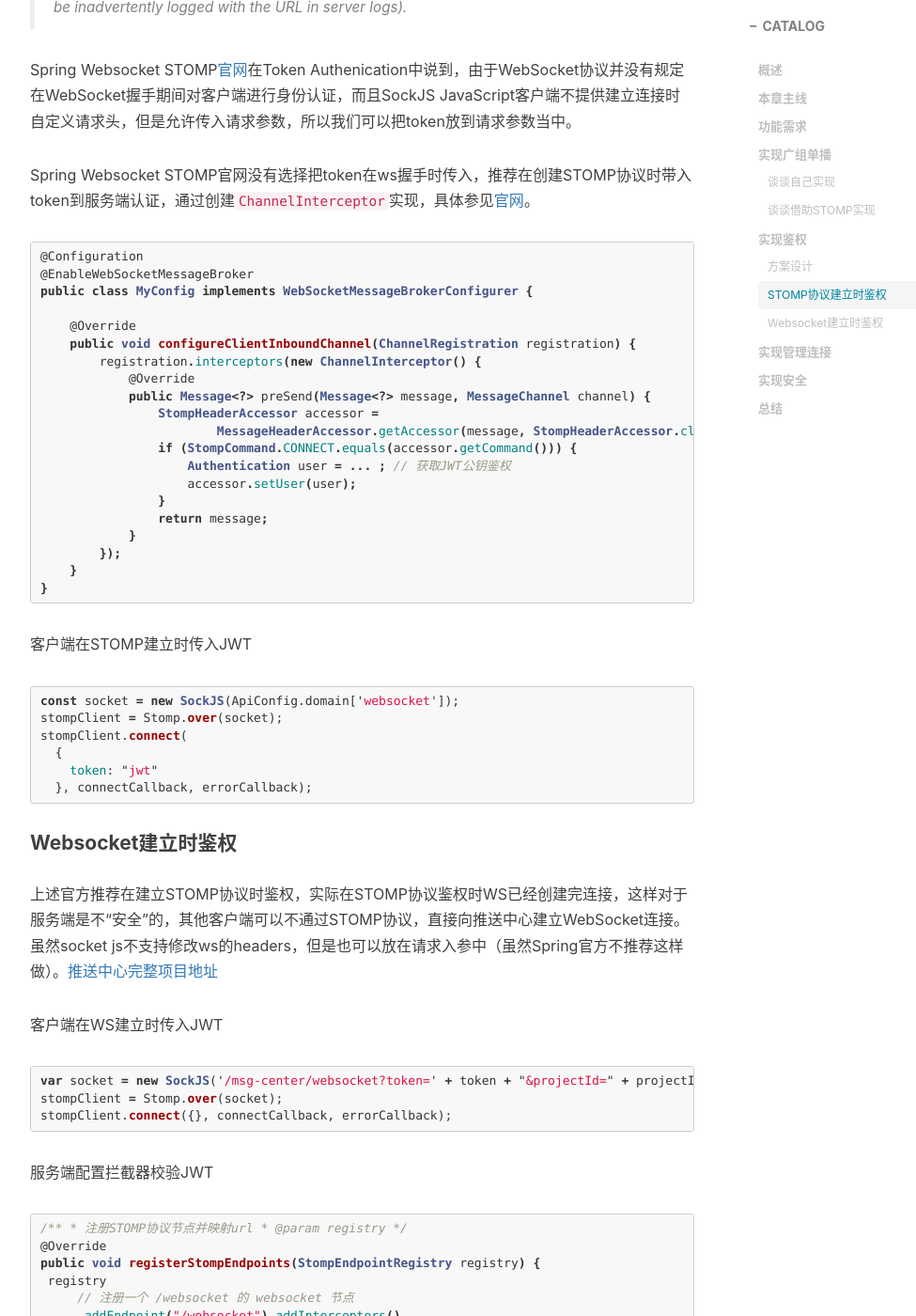
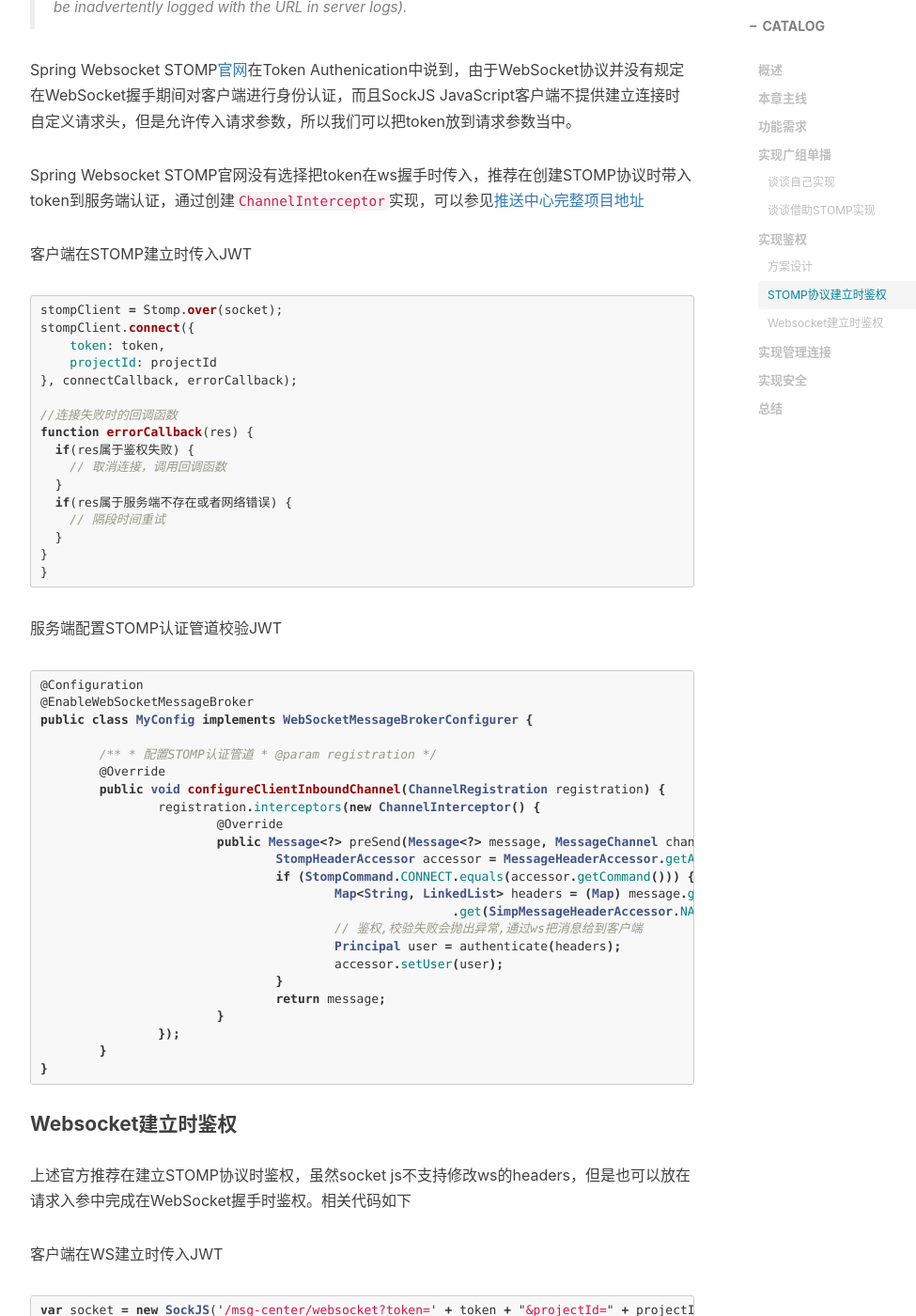
Before and after one commit to shibd/shibd.github.io, a Jekyll site: the page built from _posts/2019-08-16-Message-Center-2.md, in a window 1280 px wide and 1400 px high, scrolled down 5744 px. Shown: the whole window at 94% size, without its empty margins (233-1208 px from the left). Built offline with Jekyll 4.4.1, drawn with Linux system fonts in a browser that asks for light colours; nearby versions of some CDN libraries; comment, search, counter and statistics services are not loaded.

Commit message:
fix: 调整第二篇设计文章

````diff
--- a/_posts/2019-08-16-Message-Center-2.md
+++ b/_posts/2019-08-16-Message-Center-2.md
@@ -117,41 +117,60 @@ Spring WebSocket STOMP还支持针对认证的用户单独发送消息，你可
 
 Spring Websocket STOMP[官网](https://docs.spring.io/spring/docs/current/spring-framework-reference/web.html#websocket-stomp-authentication-token-based)在Token Authenication中说到，由于WebSocket协议并没有规定在WebSocket握手期间对客户端进行身份认证，而且SockJS JavaScript客户端不提供建立连接时自定义请求头，但是允许传入请求参数，所以我们可以把token放到请求参数当中。
 
-Spring Websocket STOMP官网没有选择把token在ws握手时传入，推荐在创建STOMP协议时带入token到服务端认证，通过创建`ChannelInterceptor`实现，具体参见[官网](https://docs.spring.io/spring/docs/current/spring-framework-reference/web.html#websocket-stomp-authentication-token-based)。
+Spring Websocket STOMP官网没有选择把token在ws握手时传入，推荐在创建STOMP协议时带入token到服务端认证，通过创建`ChannelInterceptor`实现，可以参见[推送中心完整项目地址](https://github.com/shibd/msg-center)
+
+客户端在STOMP建立时传入JWT
+``` javascript
+stompClient = Stomp.over(socket);
+stompClient.connect({
+    token: token,
+    projectId: projectId
+}, connectCallback, errorCallback);
+
+//连接失败时的回调函数
+function errorCallback(res) {
+  if(res属于鉴权失败) {
+    // 取消连接，调用回调函数
+  }
+  if(res属于服务端不存在或者网络错误) {
+    // 隔段时间重试
+  }
+}
+}
+```
+
+服务端配置STOMP认证管道校验JWT
 ``` java
 @Configuration
 @EnableWebSocketMessageBroker
 public class MyConfig implements WebSocketMessageBrokerConfigurer {
 
-    @Override
-    public void configureClientInboundChannel(ChannelRegistration registration) {
-        registration.interceptors(new ChannelInterceptor() {
-            @Override
-            public Message<?> preSend(Message<?> message, MessageChannel channel) {
-                StompHeaderAccessor accessor =
-                        MessageHeaderAccessor.getAccessor(message, StompHeaderAccessor.class);
-                if (StompCommand.CONNECT.equals(accessor.getCommand())) {
-                    Authentication user = ... ; // 获取JWT公钥鉴权
-                    accessor.setUser(user);
-                }
-                return message;
-            }
-        });
-    }
+	/**
+	 * 配置STOMP认证管道
+	 * @param registration
+	 */
+	@Override
+	public void configureClientInboundChannel(ChannelRegistration registration) {
+		registration.interceptors(new ChannelInterceptor() {
+			@Override
+			public Message<?> preSend(Message<?> message, MessageChannel channel) {
+				StompHeaderAccessor accessor = MessageHeaderAccessor.getAccessor(message, StompHeaderAccessor.class);
+				if (StompCommand.CONNECT.equals(accessor.getCommand())) {
+					Map<String, LinkedList> headers = (Map) message.getHeaders()
+							.get(SimpMessageHeaderAccessor.NATIVE_HEADERS);
+					// 鉴权,校验失败会抛出异常,通过ws把消息给到客户端
+					Principal user = authenticate(headers);
+					accessor.setUser(user);
+				}
+				return message;
+			}
+		});
+	}
 }
-```
-客户端在STOMP建立时传入JWT
-``` javascript
-const socket = new SockJS(ApiConfig.domain['websocket']);
-stompClient = Stomp.over(socket);
-stompClient.connect(
-  {
-    token: "jwt"
-  }, connectCallback, errorCallback);
 ```
 
 #### Websocket建立时鉴权
-上述官方推荐在建立STOMP协议时鉴权，实际在STOMP协议鉴权时WS已经创建完连接，这样对于服务端是不“安全”的，其他客户端可以不通过STOMP协议，直接向推送中心建立WebSocket连接。虽然socket js不支持修改ws的headers，但是也可以放在请求入参中（虽然Spring官方不推荐这样做）。[推送中心完整项目地址](https://github.com/shibd/msg-center)
+上述官方推荐在建立STOMP协议时鉴权，虽然socket js不支持修改ws的headers，但是也可以放在请求入参中完成在WebSocket握手时鉴权。相关代码如下
 
 客户端在WS建立时传入JWT
 ``` javascript
@@ -231,6 +250,7 @@ private DefaultHandshakeHandler myDefaultHandshakeHandler() {
 }
 ```
 
+
 ### 实现管理连接
 在Spring Web STOMP中可以使用`SimpUserRegistry`对象获取所有`session`的集合。推送中心在支持多项目的情况下，对`SimpUserRegistry`结果做了处理，支持分项目分订阅主题来查看连接，但是暂时不能对连接做修改。样例数据：
 ```
````
